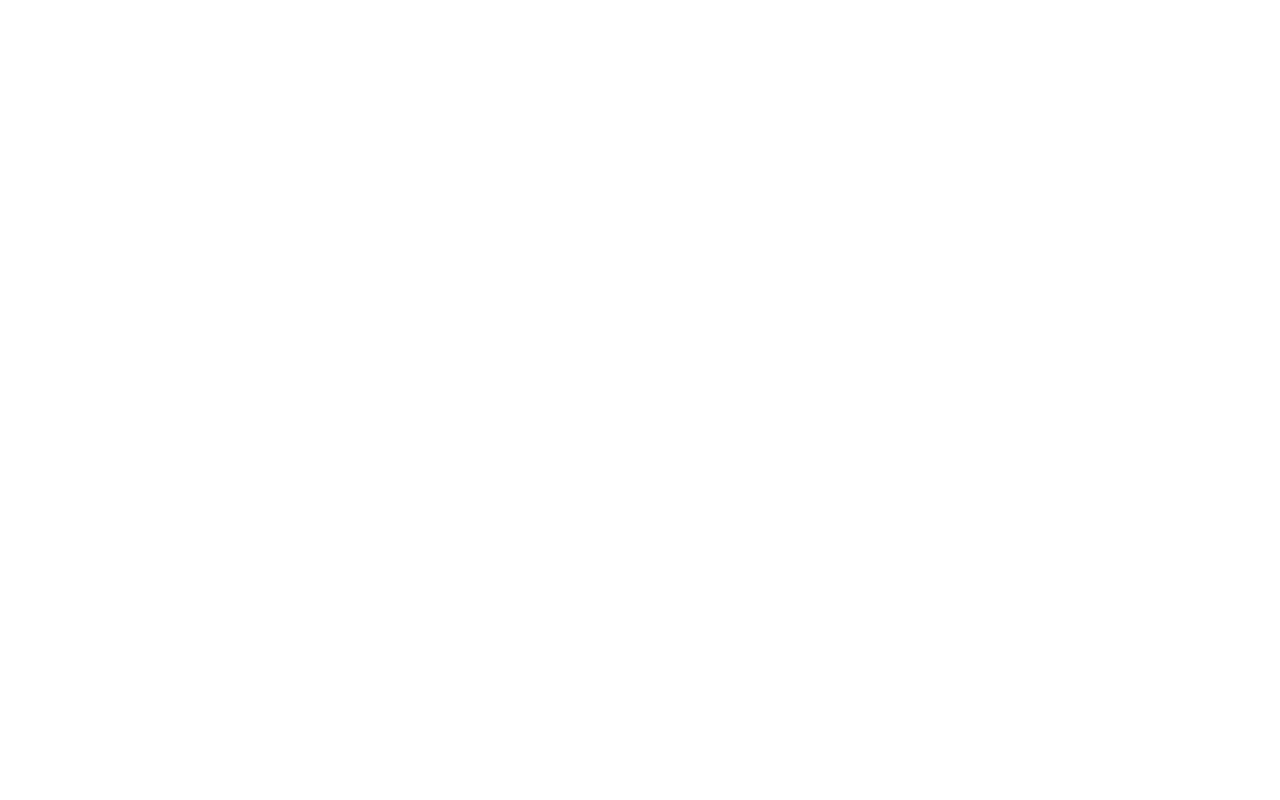
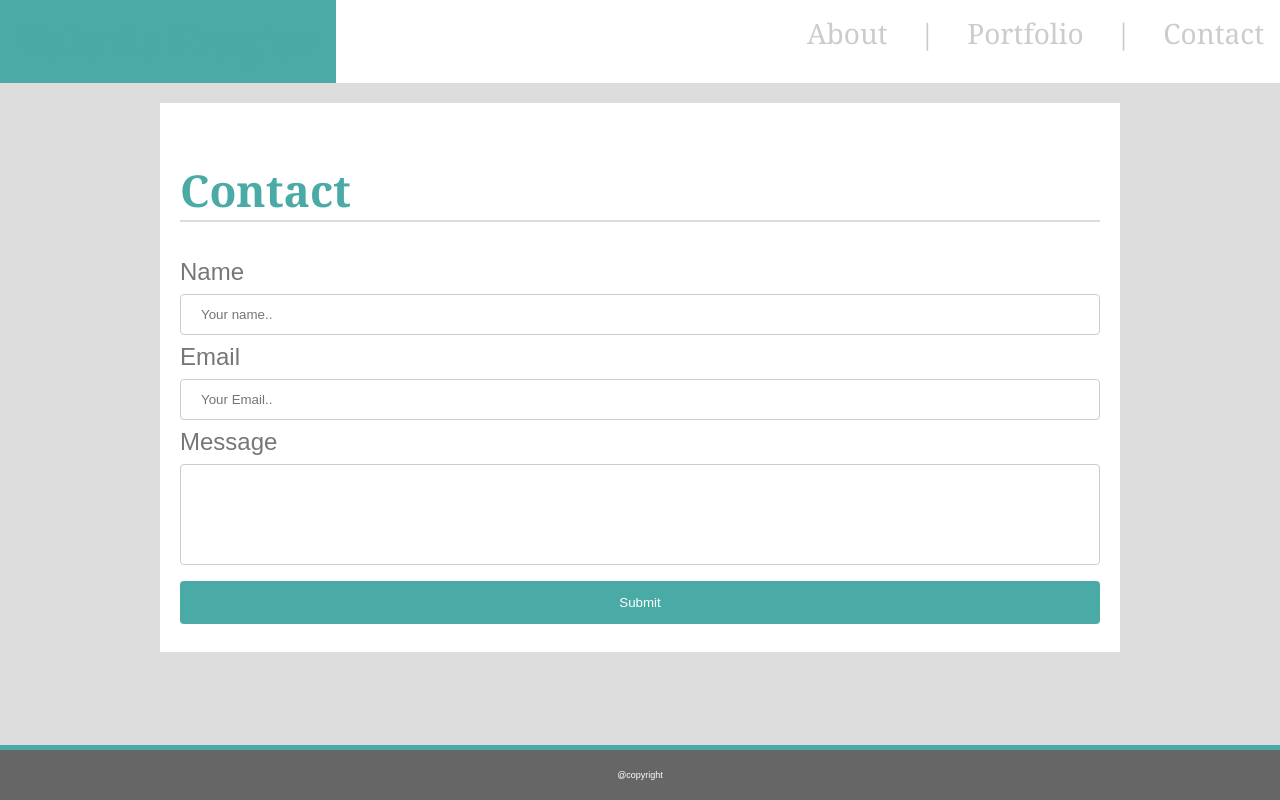
Before and after one commit to valfragier16/Basic-Portfolio, a plain HTML site: page contact.html in a window 1280 px wide. Drawn offline with Linux system fonts and the light colour scheme.

Commit message:
homework

```diff
--- a/Assests/CSS/style.css
+++ b/Assests/CSS/style.css
@@ -0,0 +1,108 @@
+/*Basic Portfolio homework */
+* {
+    box-sizing: border-box;
+}
+
+body {
+    margin: 0;
+    font-size: 24px;
+    color: #777777;
+    background: #dddddd;
+    font-family: Arial, Arial, Helvetica, sans-serif;
+}
+
+/* Style top navigation bar*/
+.topnav {
+    width: 100%;
+    overflow: hidden;
+    background-color: #ffffff;
+    font-family: Georgia, 'Times New Roman', Times, serif
+}
+
+.topnav a {
+    float: left;
+    color: #cccccc;
+    text-align: center;
+    padding: 14px 16px;
+    text-decoration: none;
+    font-size: 28px;
+}
+.topnav a.active {
+    background-color: #4aaaa5;
+    color: #ffffff;
+    font-size: 40px;
+}
+
+/*Change color on hover*/
+.topnav a:hover {
+    color: #4aaaa5;
+}
+
+.topnav-right {
+    float: right;
+}
+
+
+home {
+ float: left;
+ background: #4aaaa5;
+ color: #ffffff;
+ width: 33.3%;
+ padding:10px;
+ margin-left: 20px;
+
+}
+
+h2 {
+    color: #4aaaa5;
+    font-size: 44px;
+    font-family: Georgia, 'Times New Roman', Times, serif;
+    padding: 0px 0px 0px 0;
+    border-bottom: 2px solid #dddddd;
+}
+
+#main {
+    padding: 20px 0 20px 0;
+
+}
+
+section {
+    border-radius: 5px;
+    background-color: #ffffff;
+    padding: 20px;
+    border-bottom: 20px solid #dddddd;
+    border-top: 20px solid #dddddd;
+    overflow: auto;
+    width: 960px;
+    margin: 0 auto 0 auto;
+
+}
+
+.headshot {
+    display: block;
+    padding: 0px;
+    margin-top: 0px;
+
+}
+ p {
+     margin-top: 0px;
+     font-family: Arial, Helvetica, sans-serif;
+     font-size: 16 px;
+     padding: 0px 10px 0px 0px;
+     color: #777777;
+ }
+
+footer {
+    position: fixed;
+    left: 0;
+    bottom: 0;
+    width: 100%;
+    text-align: center;
+    font-size: xx-small;
+    padding:20px;
+    clear: both;
+    background: #666666;
+    border-top: 5px solid #4aaaa5;
+    color: #ffffff;
+
+}
--- a/contact.html
+++ b/contact.html
@@ -0,0 +1,112 @@
+<!DOCTYPE html>
+<html lang="en">
+<head>
+    <title>Portfolio</title>
+    <meta charset="UTF-8">
+    <link rel="stylesheet" type="text/css" href="Assests/CSS/style.css">
+
+    <style>
+        body {
+            background-color: #dddddd;
+        }
+
+        h2 {
+            color: #4aaaa5;
+            font-size: 44px;
+            font-family: Georgia, 'Times New Roman', Times, serif;
+            padding: 0px 0px 0px 0;
+            border-bottom: 2px solid #dddddd;
+        }
+
+        input[type=text], select {
+            width: 100%;
+            padding: 12px 20px;
+            margin: 8px 0;
+            display: inline-block;
+            border: 1px solid #cccccc;
+            border-radius: 4px;
+            box-sizing: border-box;
+
+        }
+
+        input[type=message], select {
+            width: 100%;
+            padding: 42px 50px;
+            margin: 8px 0;
+            display: inline-block;
+            border: 1px solid #cccccc;
+            border-radius: 4px;
+            box-sizing: border-box;
+
+        }
+
+        input[type=submit] {
+            width: 100%;
+            background-color: #4aaaa5;
+            color: #ffffff;
+            padding: 14px 20px;
+            margin: 8px 0;
+            border: none;
+            border-radius: 4px;
+            cursor: pointer;
+        }
+
+        input[type=submit]:hover {
+            background-color: #4aaa;
+
+        }
+
+        .form {
+            border-radius: 5px;
+            background-color: #ffffff;
+            padding: 20px;
+            border-bottom: 20px solid #dddddd;
+            border-top: 20px solid #dddddd;
+            overflow: auto;
+            width:960px;
+            margin: 0 auto 0 auto;
+
+        }
+
+    </style>
+</head>
+
+<body>
+    <div class="topnav">
+            <a class ="active" href="#home"><strong>Valerie Fragier</strong></a>
+        <div class="topnav-right">
+            <a href="index.html">About</a>
+            <a>|</a>
+            <a href="portfolio.html">Portfolio</a>
+            <a>|</a>
+            <a href="contact.html">Contact</a>
+        </div>
+
+    </div>
+
+    <div class="form">
+        <h2>Contact</h2>
+
+        <form action>
+            <label for="name">Name</label>
+            <input type="text" id="name" name="name" placeholder="Your name..">
+
+            <label for="email">Email</label>
+            <input type="text" id="email" placeholder="Your Email..">
+
+            <label for="message">Message</label>
+            <input type="message" id="message">
+
+            <input type="submit" value="Submit">
+        </form>
+
+
+    </div>
+
+    <footer>
+        @copyright
+    </footer>
+</body>
+
+
+</html>
```
Also changed, not shown: index.html (+49 -9 lines), portfolio.html (+152 -0 lines), Assests/Images/Grad Yuki.jpg, Assests/Images/Law  School.jpg, Assests/Images/Senator 2.jpg (added), Assests/Images/Wedding.jpg.
